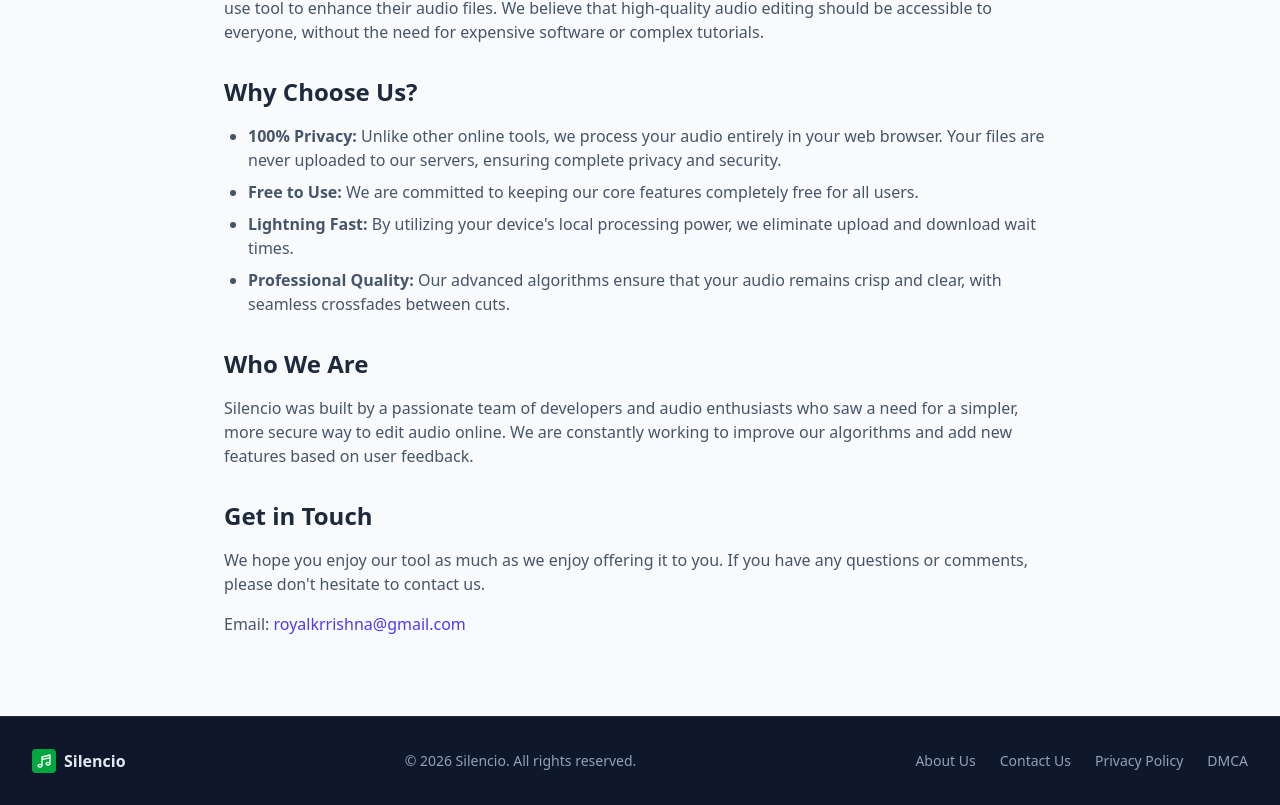
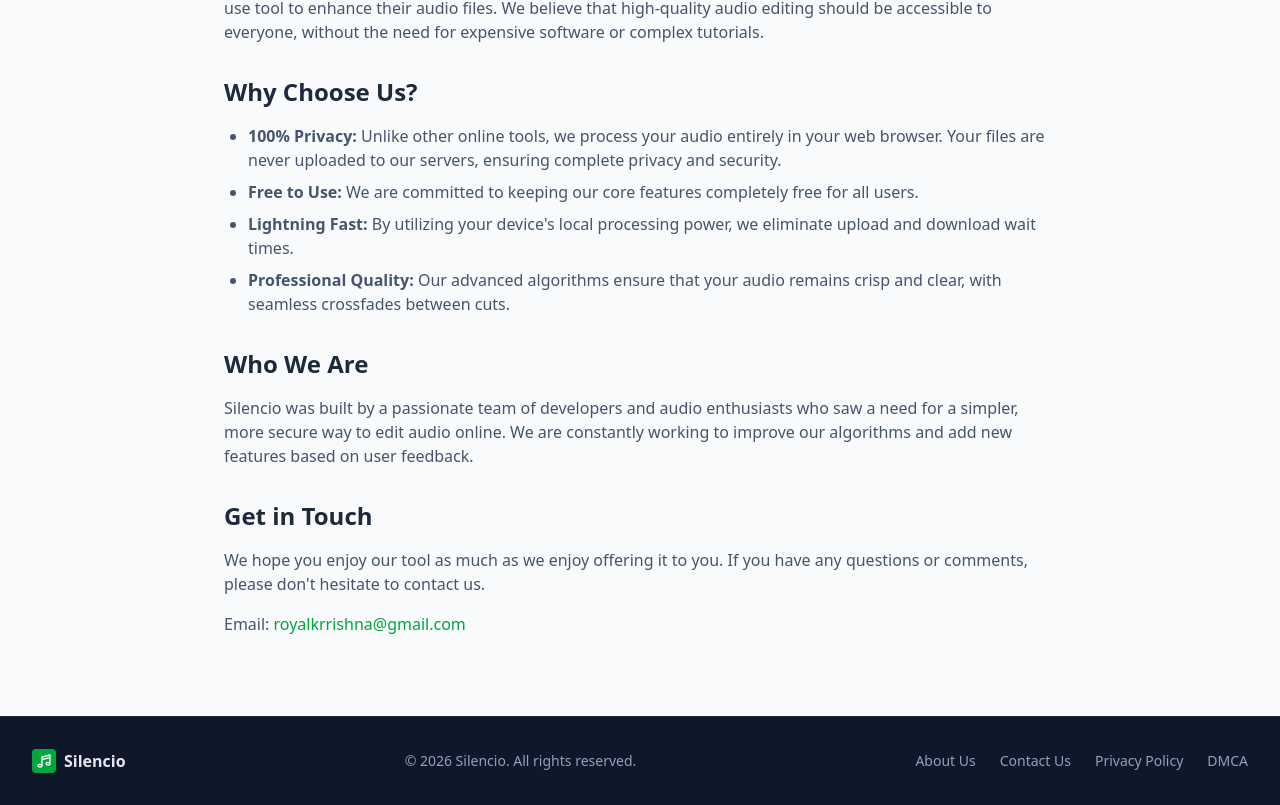
Before and after one commit to BIDDLG/Silence-Reducer-Web-, a React (Vite) app: page /about in a window 1280 px wide. Shown: the part 353-1158 px from the top of the page. Built offline with nearby package versions, Linux system fonts and the light colour scheme.

Commit message:
Update AboutUs.tsx

```diff
--- a/src/pages/AboutUs.tsx
+++ b/src/pages/AboutUs.tsx
@@ -32,7 +32,7 @@
           <h2 className="text-2xl font-semibold text-slate-800 dark:text-slate-100 mt-8 mb-4">Get in Touch</h2>
           <p>We hope you enjoy our tool as much as we enjoy offering it to you. If you have any questions or comments, please don't hesitate to contact us.</p>
           <p className="mt-4">
-            Email: <a href="mailto:royalkrrishna@gmail.com" className="text-indigo-600 dark:text-indigo-400 hover:underline">royalkrrishna@gmail.com</a>
+            Email: <a href="mailto:royalkrrishna@gmail.com" className="text-green-600 dark:text-green-400 hover:underline">royalkrrishna@gmail.com</a>
           </p>
         </section>
       </div>
```
